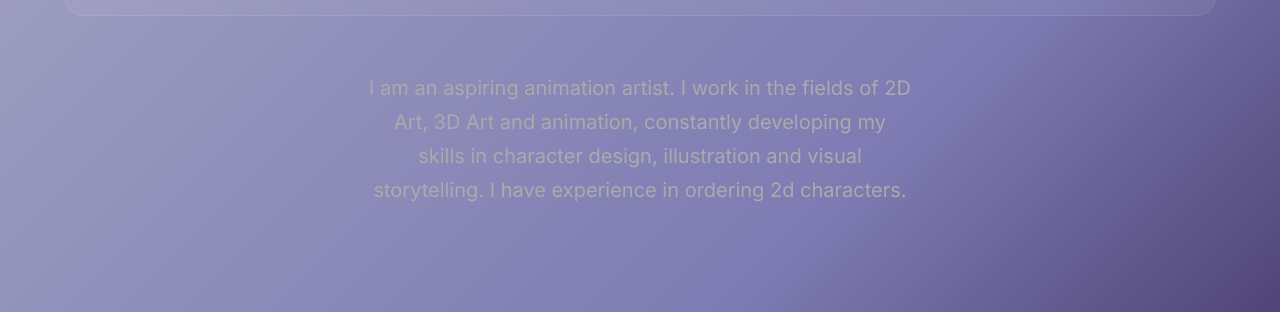
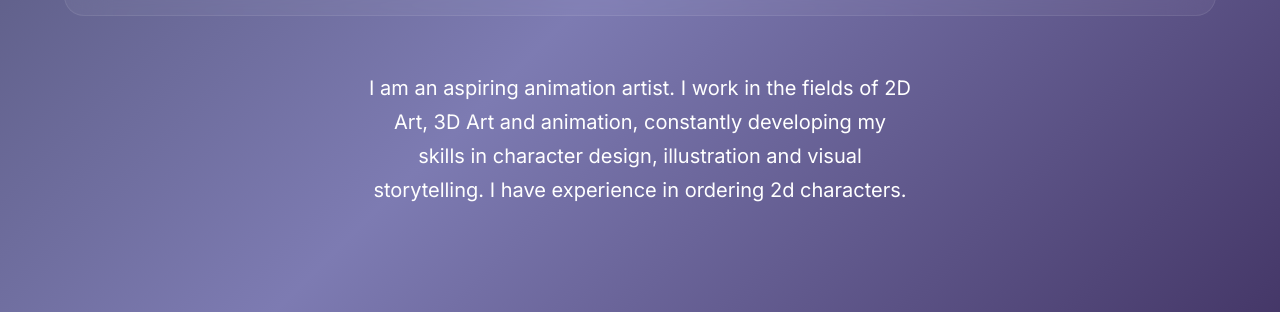
Before and after one commit to kinnixx1/my-site, a plain HTML site: page index.html in a window 1280 px wide. Shown: the part 79-391 px from the top of the page. Drawn offline with Linux system fonts and the light colour scheme.

Commit message:
Update index.html

```diff
--- a/index.html
+++ b/index.html
@@ -31,7 +31,7 @@ position:fixed;
 inset:0;
 z-index:-1;
 background:
-linear-gradient(135deg, #9f9fc1 0%, #7d7bb2 54%, #2e1c4a 100%);
+linear-gradient(135deg, #5e5e87 0%, #7d7bb2 32%, #2e1c4a 100%);
 }
 
 /* NAV */
@@ -193,7 +193,7 @@ margin:auto;
 
 .about p{
 font-size:20px;
-color:#aaa;
+color:#FFFFFF;
 line-height:1.7;
 }
 
```
